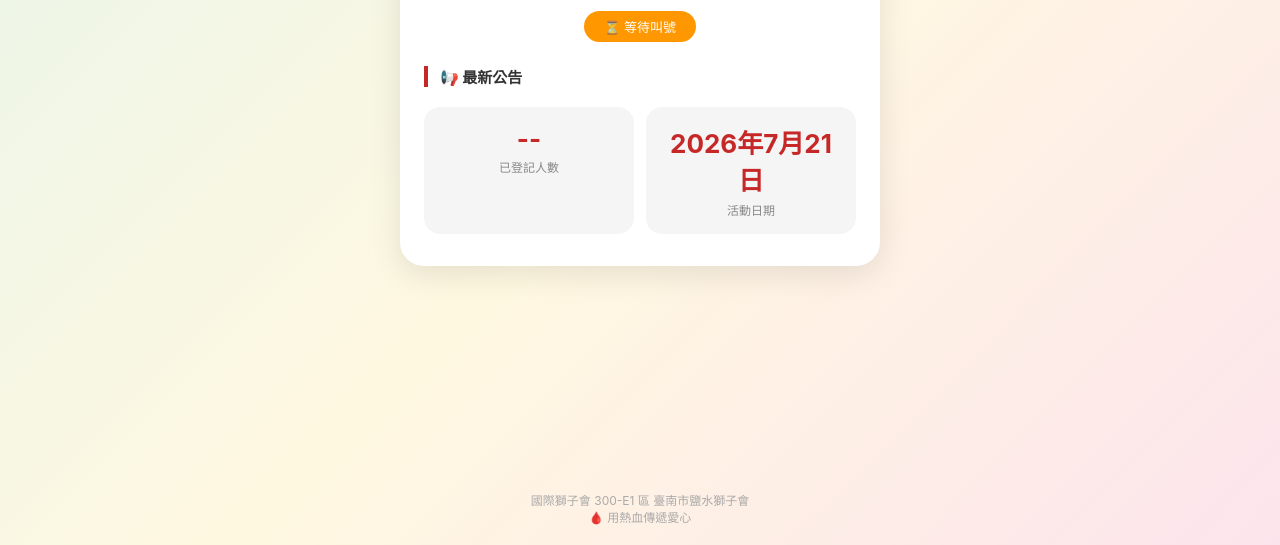
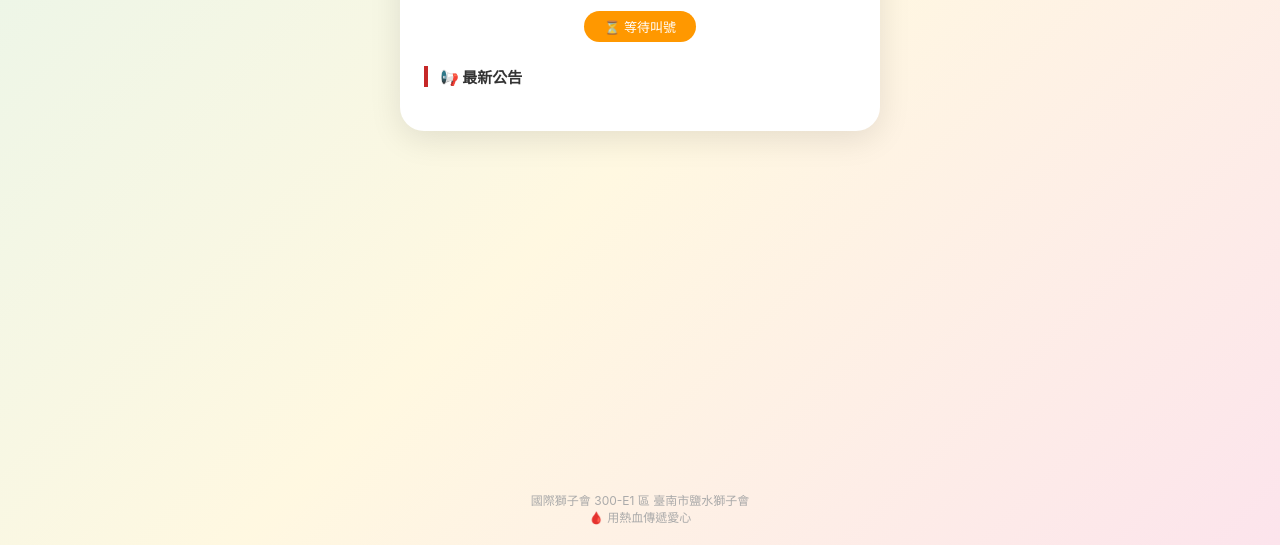
Before and after one commit to bingo699888/leo, a website: page public/index.html in a window 1280 px wide. Shown: the part 255-800 px from the top of the page. Drawn offline with Linux system fonts and the light colour scheme; no server answers.

Commit message:
🗑️ 移除已登記人數卡片

```diff
--- a/public/index.html
+++ b/public/index.html
@@ -42,10 +42,6 @@
       background: #fff8e1; border-radius: 12px; padding: 14px 16px;
       margin-bottom: 10px; font-size: 14px; color: #333; border-left: 4px solid #ffb300;
     }
-    .info-cards { display: grid; grid-template-columns: 1fr 1fr; gap: 12px; margin-top: 20px; }
-    .info-card { background: #f5f5f5; border-radius: 16px; padding: 16px; text-align: center; }
-    .info-card .value { font-size: 26px; font-weight: bold; color: #c62828; }
-    .info-card .label { font-size: 12px; color: #888; margin-top: 4px; }
     .footer { margin-top: auto; padding: 20px; text-align: center; font-size: 12px; color: #aaa; }
     @keyframes pulse { 0%,100%{opacity:1} 50%{opacity:0.5} }
     .live-dot { display:inline-block; width:8px; height:8px; background:#4caf50; border-radius:50%; margin-right:6px; animation: pulse 1.5s infinite; }
@@ -68,17 +64,6 @@
     <div class="announce-title">📢 最新公告</div>
     <ul class="announce-list" id="announceList"></ul>
   </div>
-
-  <div class="info-cards">
-    <div class="info-card">
-      <div class="value" id="registeredCount">--</div>
-      <div class="label">已登記人數</div>
-    </div>
-    <div class="info-card">
-      <div class="value" id="activityDate">--</div>
-      <div class="label">活動日期</div>
-    </div>
-  </div>
 </div>
 
 <div class="footer">
@@ -90,7 +75,6 @@
     num: document.getElementById('callNumber'),
     badge: document.getElementById('statusBadge'),
     list: document.getElementById('announceList'),
-    reg: document.getElementById('registeredCount'),
     date: document.getElementById('activityDate'),
   };
 
@@ -109,8 +93,6 @@
           `<li>${a.content || a}</li>`
         ).join('');
       }
-      if (d.registeredCount !== undefined) {
-        EL.reg.textContent = d.registeredCount;
       }
     } catch(e) {
       // fallback - 保持顯示 "--"
```
